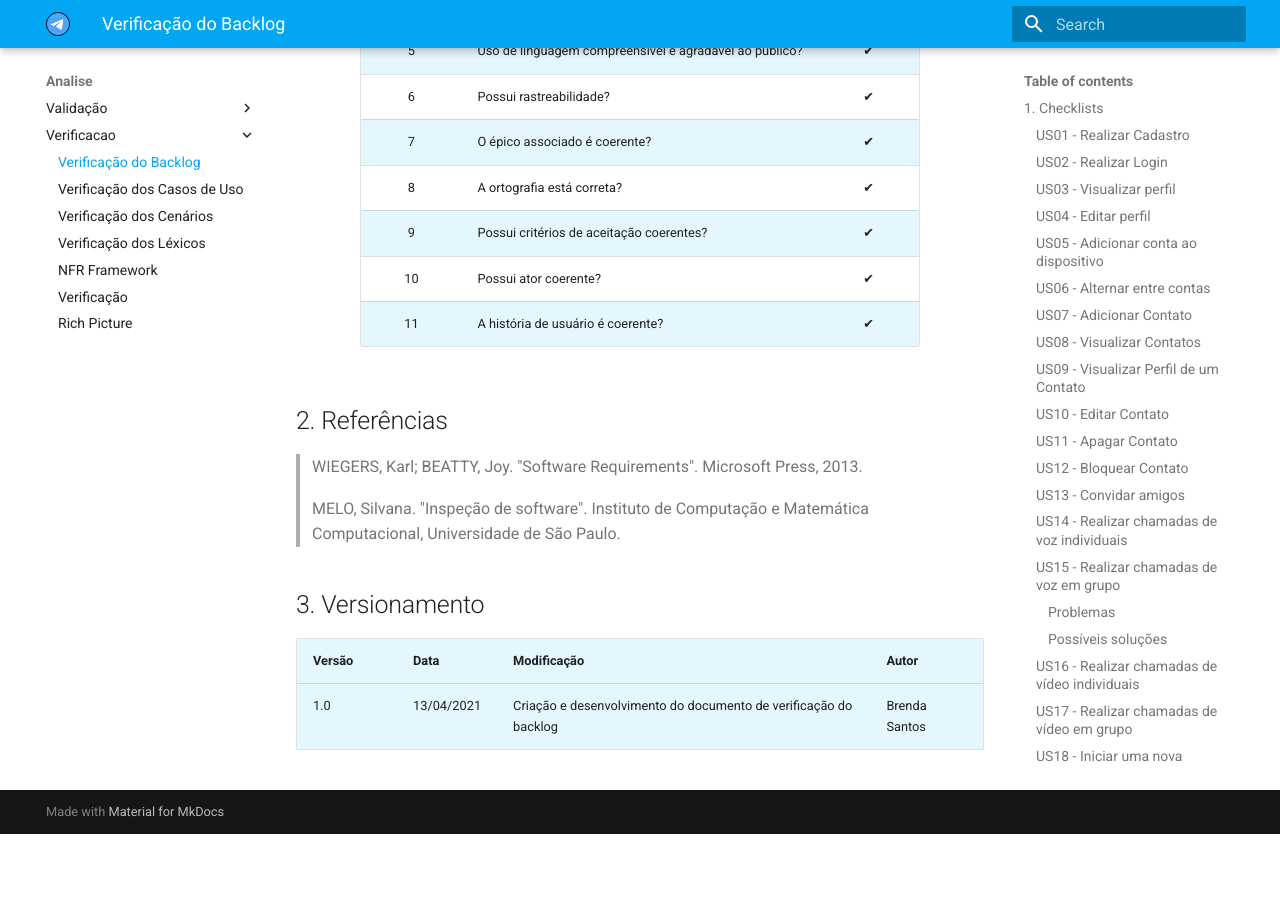
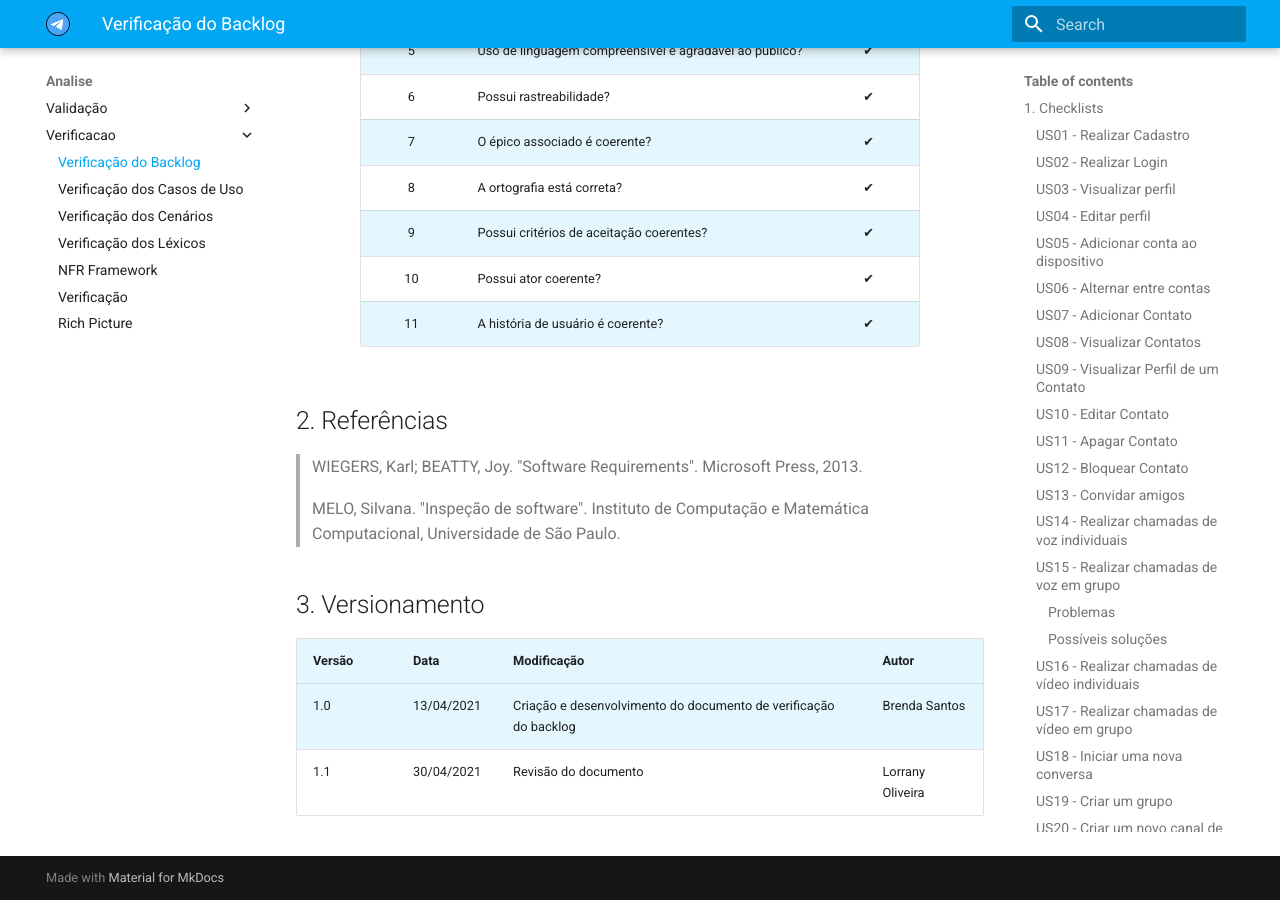
Before and after one commit to Requisitos-de-Software/2020.2-Telegram, an MkDocs documentation site: the page built from docs/analise/verificacao/backlog.md, in a window 1280 px wide and 900 px high, scrolled down 34949 px. Built offline with MkDocs 1.6.1 and Material for MkDocs 9.7.7, drawn with Linux system fonts in a browser that asks for light colours; before the commit the page ends 35783 px from its top, so only the background shows below that.

Commit message:
Adiciona revisao

```diff
--- a/docs/analise/verificacao/backlog.md
+++ b/docs/analise/verificacao/backlog.md
@@ -917,3 +917,4 @@
 | Versão | Data | Modificação | Autor |
 |--|--|--|--|
 | 1.0 | 13/04/2021 | Criação e desenvolvimento do documento de verificação do backlog | Brenda Santos |
+| 1.1 | 30/04/2021 | Revisão do documento | Lorrany Oliveira |
```
Also changed, not shown: docs/analise/verificacao/caso_de_uso.md (+1 -0 lines), docs/analise/verificacao/lexico.md (+1 -0 lines).
